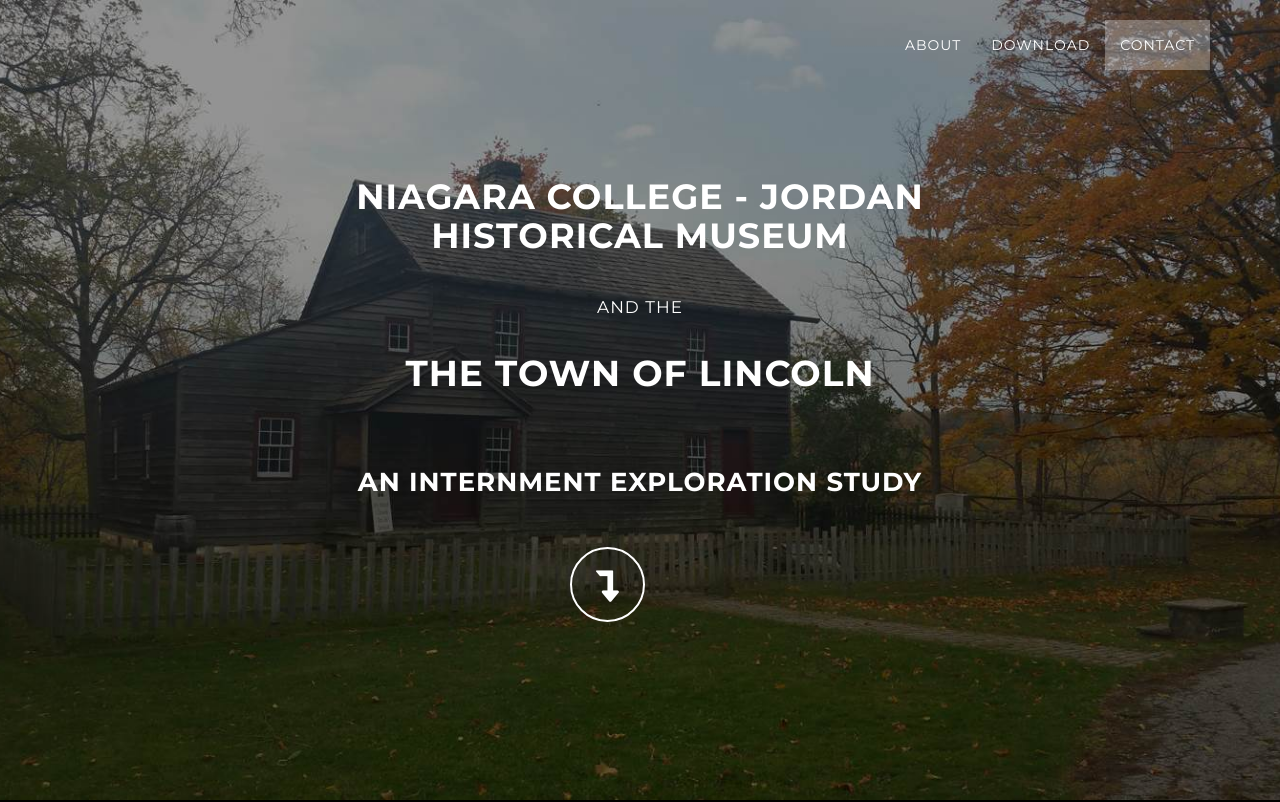
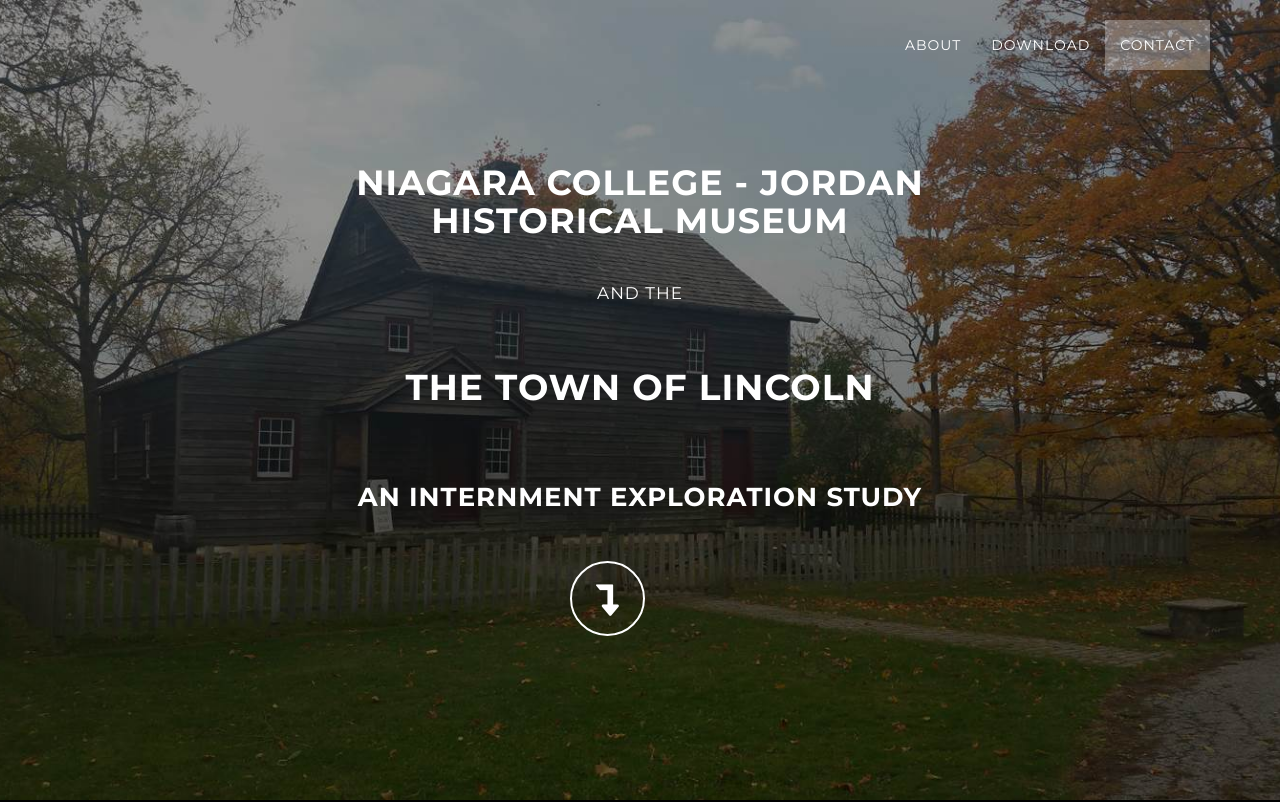
Before and after one commit to JHMthesis/JHMthesis.github.io, a plain HTML site: page index.html in a window 1280 px wide. Shown: the top 802 px of the page. Drawn offline with Linux system fonts and the light colour scheme.

Commit message:
final Push

```diff
--- a/index.html
+++ b/index.html
@@ -75,7 +75,7 @@
                 <div class="row">
                     <div class="col-md-8 col-md-offset-2">
                         <h1 class="brand-heading">Niagara College -  Jordan Historical Museum</h1>
-						<h1 class="intro-text" ><small style="color:white;"> and the <br></small></p>
+						<h1 class="intro-text" ><small style="color:white;"> and the <br><br></small></p>
 						<h1>The Town of Lincoln</h1> <br> <br>
                         <h1 class="intro-text">An Internment Exploration Study<br></h1>
                         <a href="#about" class="btn btn-circle page-scroll">
```
